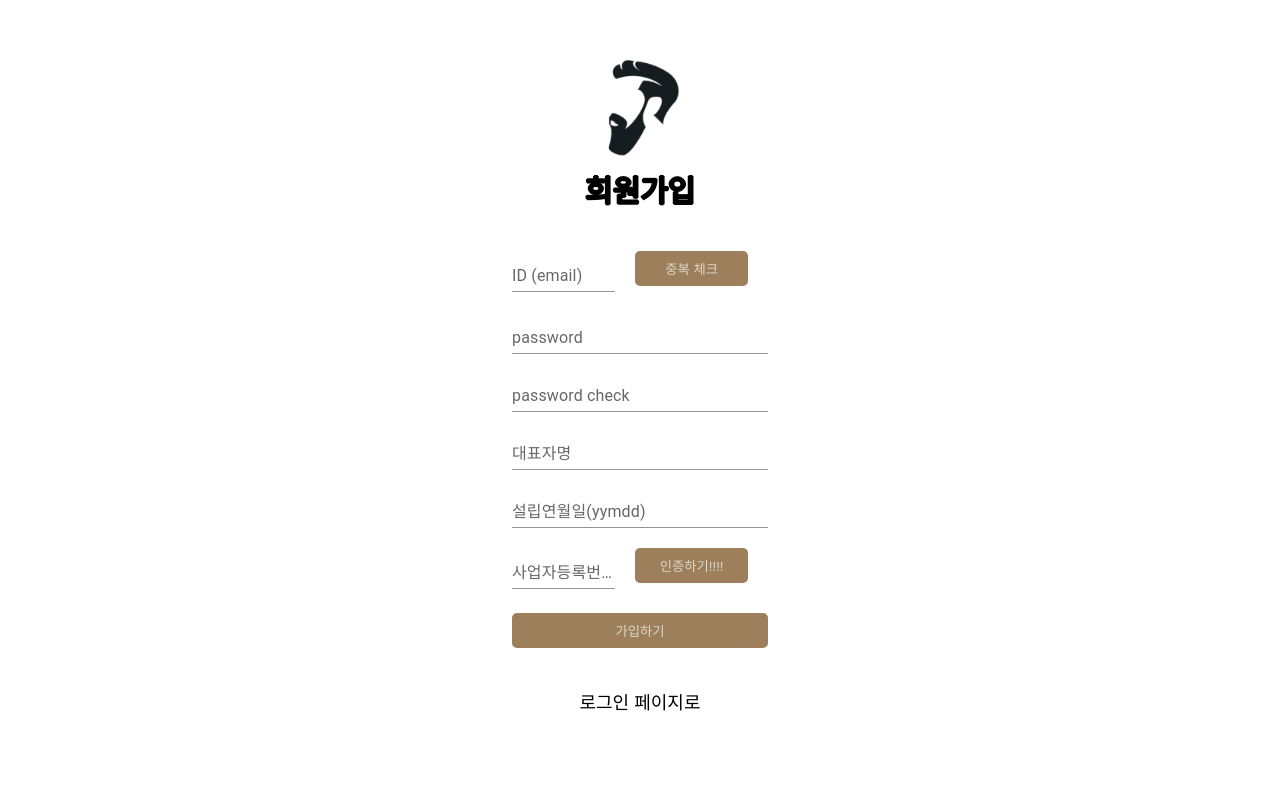
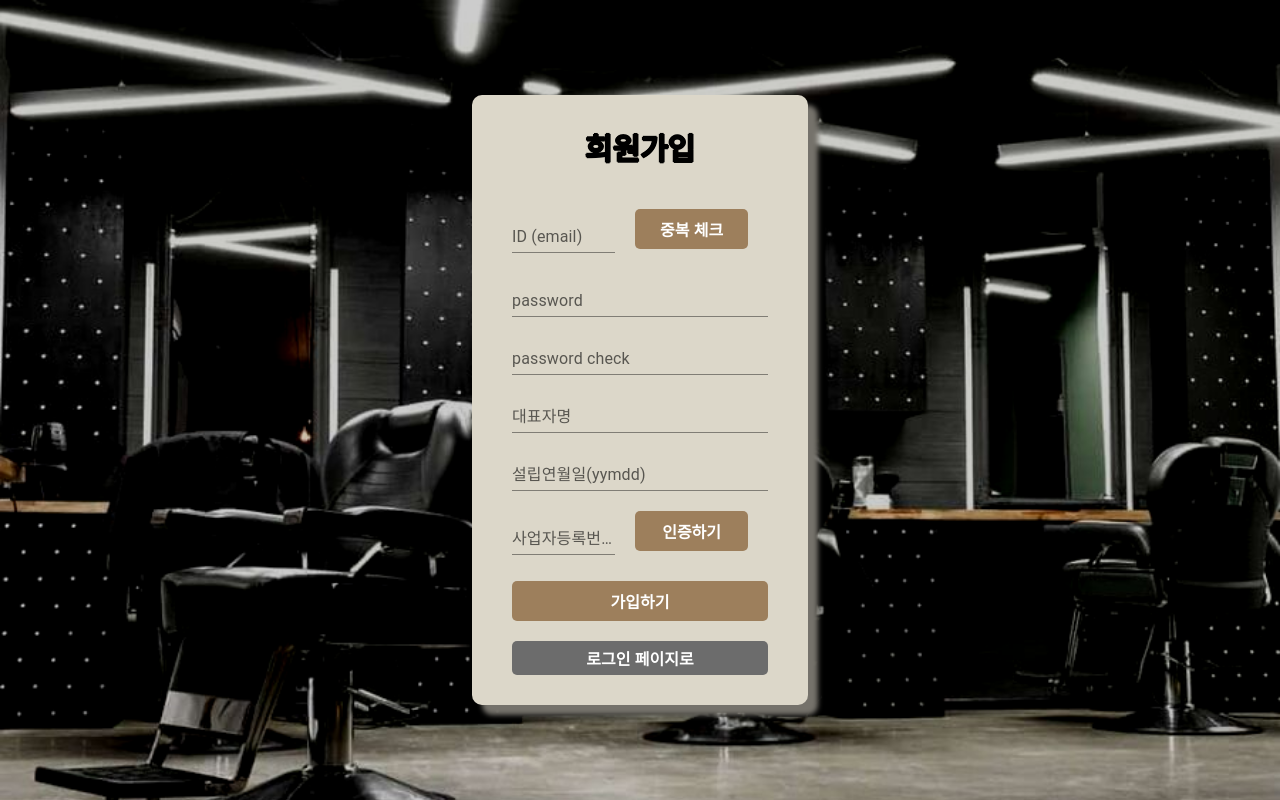
Before and after one commit to ris2131/ssafyEBSMirror, a React (Create React App) app in the folder business-fe/: page /signup in a window 1280 px wide. Built offline with nearby package versions, Linux system fonts and the light colour scheme.

Commit message:
Style: 회원가입 css 적용.

```diff
--- a/business-fe/src/pages/Auth/Login.js
+++ b/business-fe/src/pages/Auth/Login.js
@@ -14,7 +14,7 @@ import backgroundImage from "../../assets/login_background.png";
 
 
 
-const LoginContainer = styled.div`
+const LoginContainer = styled.main`
   background: url(${backgroundImage});
   background-size: cover;
   display: flex;
--- a/business-fe/src/pages/Auth/SignUp.js
+++ b/business-fe/src/pages/Auth/SignUp.js
@@ -21,15 +21,29 @@ import TextField from "@mui/material/TextField";
 //import Select from "@mui/material/Select";
 import Swal from "sweetalert2";
 
-import logoImage from '../../assets/Logo.png'
+import backgroundImage from "../../assets/login_background.png";
 
 
-const SignUpBox = styled.div`
+const SignUpContainer = styled.main`
+  background: url(${backgroundImage});
+  background-size: cover;
   display: flex;
   flex-direction: column;
   justify-content: center;
   align-items: center;
   flex: 1;
+`;
+
+const SignUpSection = styled.section`
+  display: flex;
+  flex-direction: column;
+  justify-content: center;
+  align-items: center;
+  padding:20px;
+  border-radius: 10px;
+  background-color: #DCD7C9;
+
+  box-shadow: #75726B 10px 10px 5px;
 `;
 
 const LogoDiv = styled.div`
@@ -96,15 +110,29 @@ const SButton = styled.button`
   }
 
   border-radius: 5px;
-  color: #DCD7C9;
+  color: white;
   border: none;
   background-color: #9D7F5C;
   padding: 8px;
+  font-size: 16px;
+  font-weight: bold;
   margin: 10px 20px;
   width: 20vw;
   cursor: pointer;
 `;
 
+const S2Button = styled.button`
+  border-radius: 5px;
+  color: white;
+  border: none;
+  background-color: #6C6C6C;
+  padding: 5px;
+  margin: 10px 20px;
+  width: 20vw;
+  font-size: 16px;
+  font-weight: bold;
+  cursor: pointer;
+`;
 const SignUp = () => {
   const [email, setEmail] = useState("");
   //const [emailCheck, setEmailCheck] = useState("");
@@ -239,8 +267,8 @@ const SignUp = () => {
 
 
   return (
-    <SignUpBox>
-      <LogoImg src={logoImage} alt="#logo_image" />
+    <SignUpContainer>
+      <SignUpSection>
         <LogoDiv>
           <LogoText>회원가입</LogoText>
         </LogoDiv>
@@ -326,15 +354,15 @@ const SignUp = () => {
               handleRegistrationValidation();
             }}
           >
-          인증하기!!!!
+            인증하기
           </SButton>
         </FlexInputDiv>
         <SButton margin="7vw" onClick={handleSubmit}>
           가입하기
         </SButton>
-      <IconDiv onClick={() => navigate("/login")}>로그인 페이지로</IconDiv>
-
-    </SignUpBox>
+        <S2Button  onClick={() => navigate("/login")}>로그인 페이지로</S2Button>
+      </SignUpSection>
+    </SignUpContainer>
   );
 };
 
```
Lines whose indentation alone changed are shown as unchanged.
